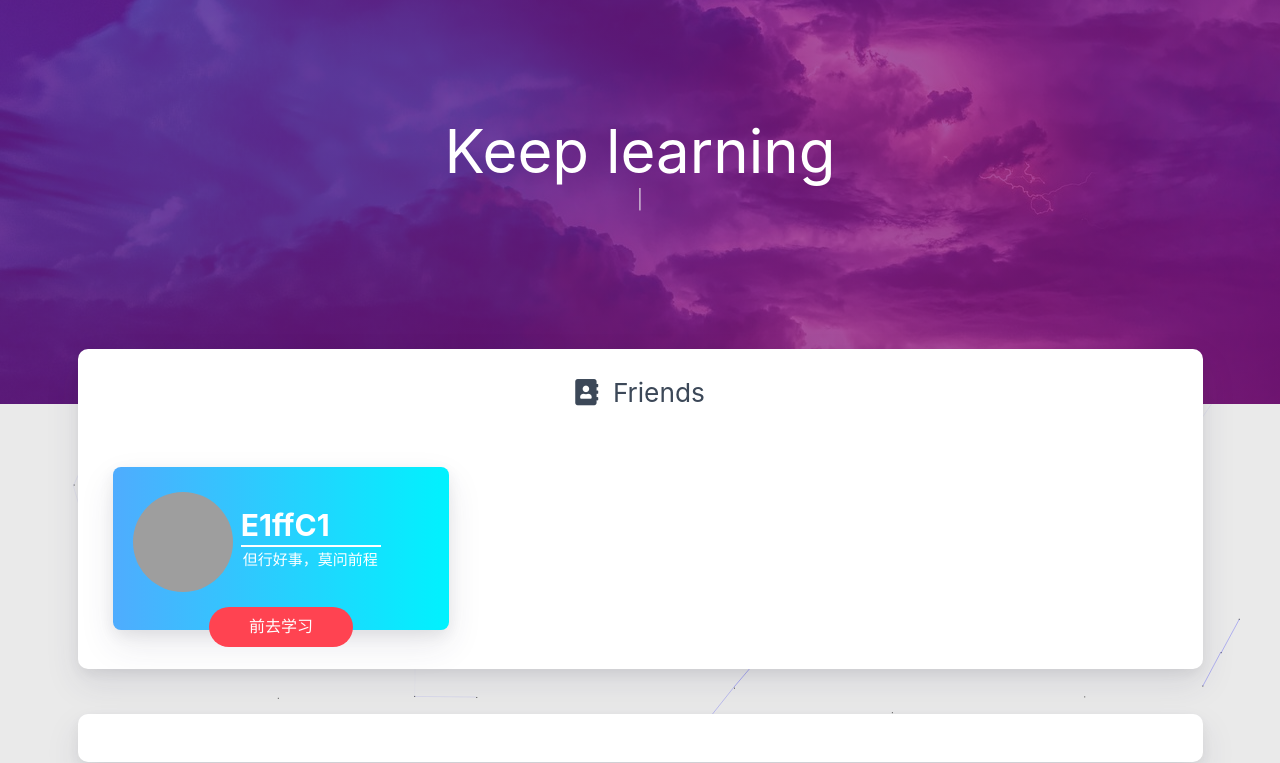
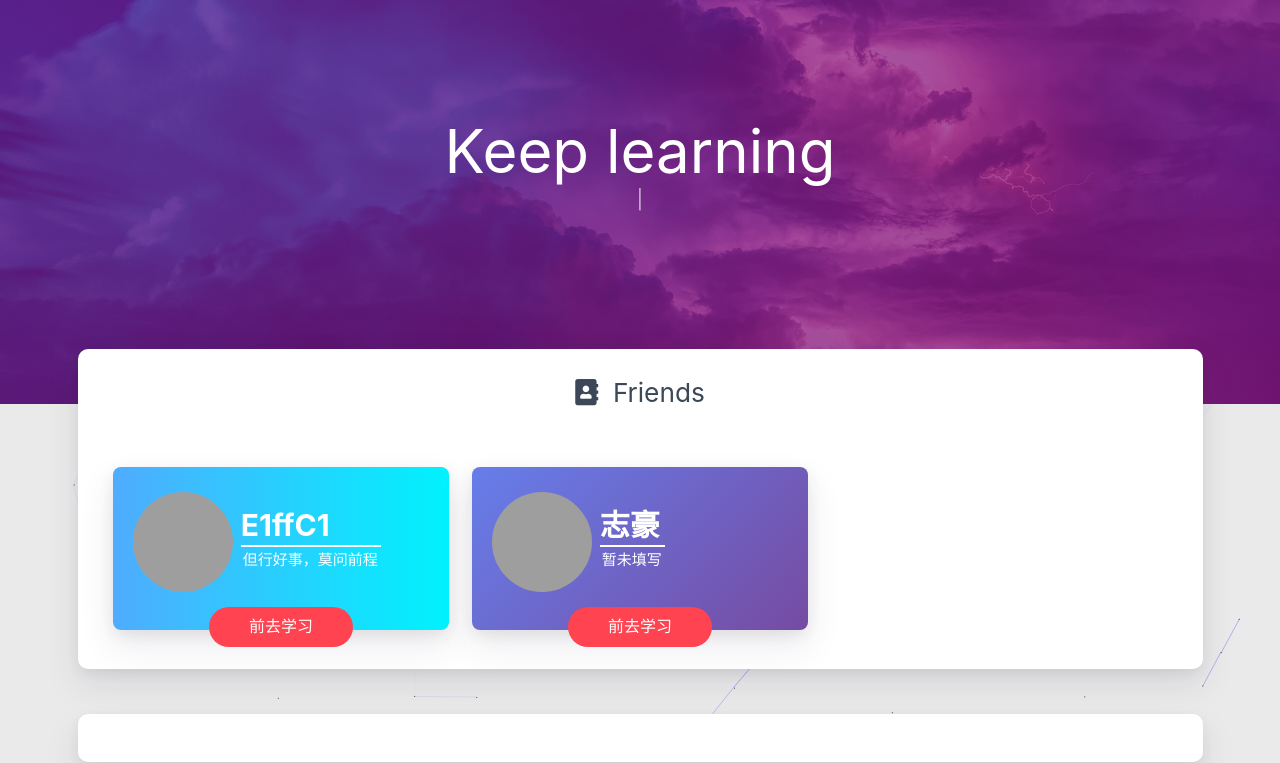
Before and after one commit to PoenZhang/.github.io, a plain HTML site: page friends/index.html in a window 1280 px wide. Shown: the part 76-839 px from the top of the page. Drawn offline with nearby package versions, Linux system fonts and the light colour scheme; some packages are replaced by stand-ins of ours; grey boxes are pictures that could not be loaded; a script that the page names is missing.

Commit message:
Site updated: 2020-10-28 16:09:45

```diff
--- a/friends/index.html
+++ b/friends/index.html
@@ -571,6 +571,27 @@
                             </div>
                         </div>
 
+
+                        <div class="col s12 m6 l4 friend-div" data-aos="zoom-in-up">
+                            <div class="card frind-card2">
+                                <div class="frind-ship">
+                                    <div class="title">
+                                        <img src="https://cdn.nlark.com/yuque/0/2020/jpeg/anonymous/1592804589102-c2f2cbc8-3769-459f-9fa8-2c70fe0b262f.jpeg?x-oss-process=image%2Fresize%2Cm_fill%2Cw_192%2Ch_192%2Fformat%2Cpng" alt="img">
+                                        <div>
+                                            <h1 class="friend-name">志豪</h1>
+                                            <p style="position: relative;top: -35px;">暂未填写</p>
+                                        </div>
+                                    </div>
+                                    <div class="friend-button">
+                                        <a href="https://www.yuque.com/tangzhihao-gev8j" target="_blank"
+                                            class="button button-glow button-rounded button-caution">
+                                            前去学习
+                                        </a>
+                                    </div>
+                                </div>
+                            </div>
+                        </div>
+
                     </div>
 
                 </article>
```
